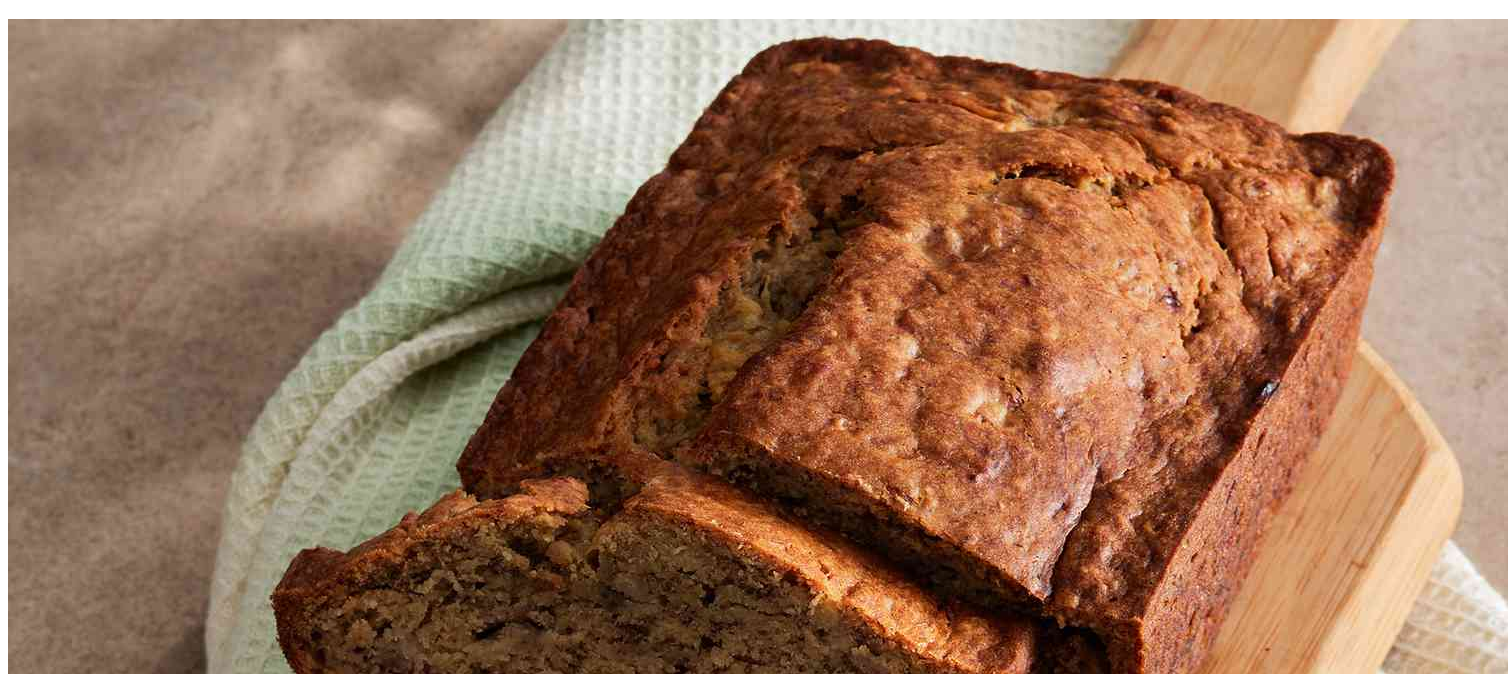
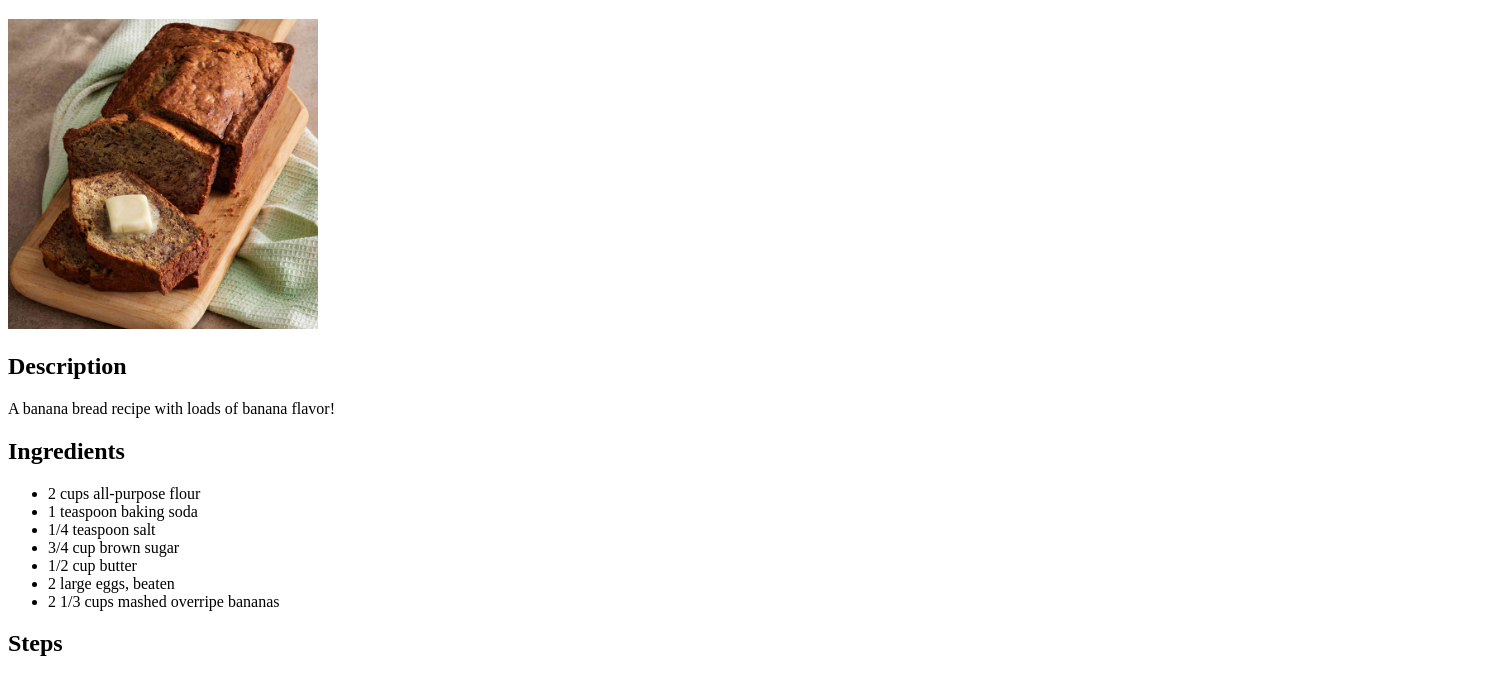
Before and after one commit to akhtnkn/odin-recipes, a plain HTML site: page recipes/banana-bread.html in a window 1280 px wide. Shown: the part 61-735 px from the top of the page, 1508 px wide, since content can reach past the window. Drawn offline with Linux system fonts and the light colour scheme.

Commit message:
Add alt, height, width element to image

```diff
--- a/recipes/banana-bread.html
+++ b/recipes/banana-bread.html
@@ -7,7 +7,7 @@
 
     <body>
         <h1>Banana Bread</h1>
-        <img src="../images/banana-bread.jpg" alt="Banana Bread Image with Melted Butter">
+        <img src="../images/banana-bread.jpg" alt="Banana Bread Image with Melted Butter" height="310" width="310">
 
         <h2>Description</h2>
         <p>A banana bread recipe with loads of banana flavor!</p>
```
